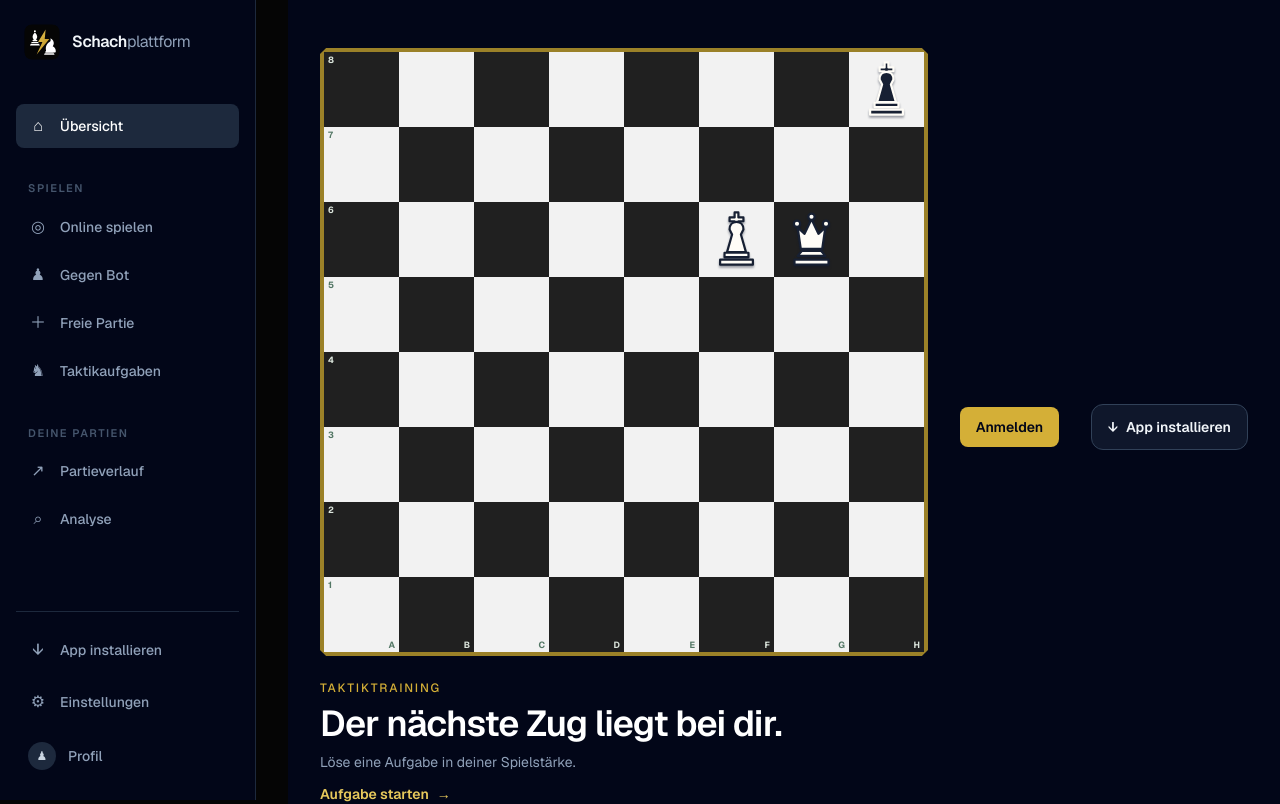
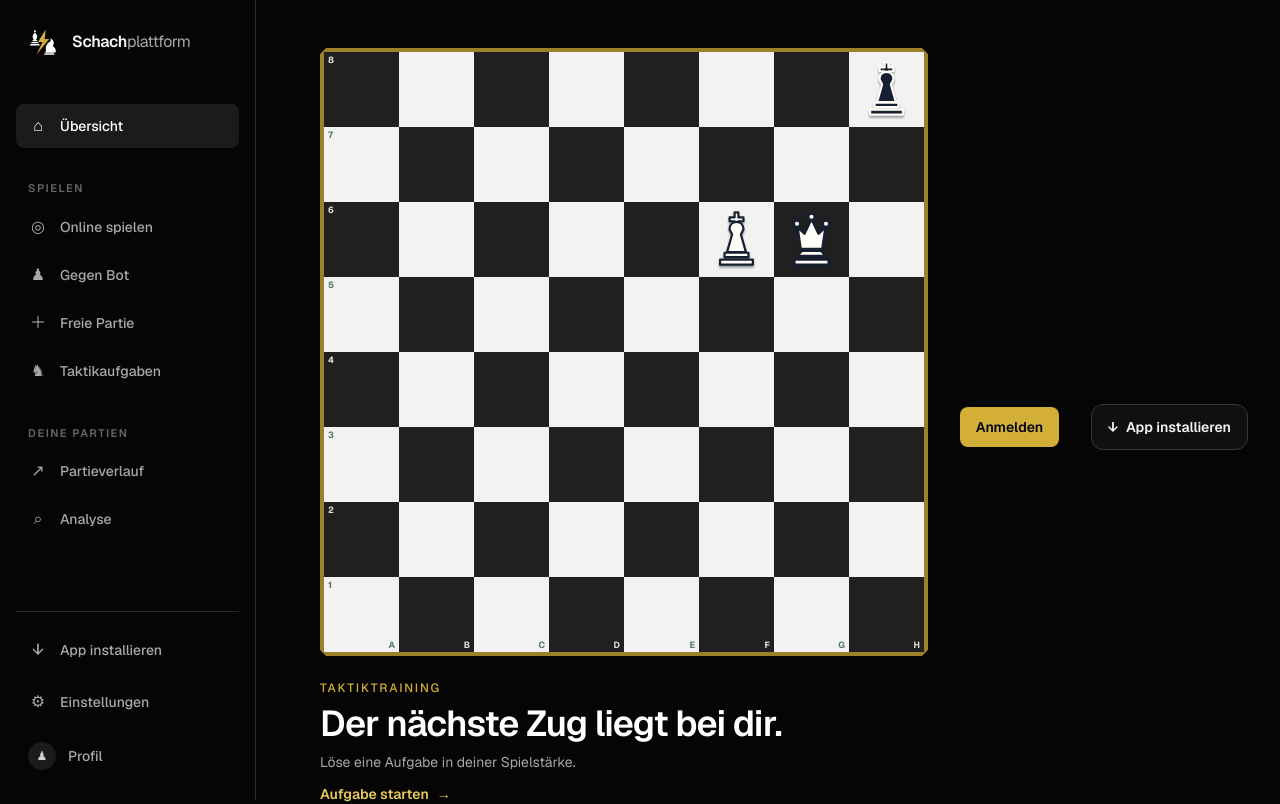
Before and after one commit to Davidbi08/schach-plattform, a Next.js app: page / in a window 1280 px wide. Shown: the top 804 px of the page. Built offline with nearby package versions, Linux system fonts and the light colour scheme; no server answers.

Commit message:
Apply black white gold brand system

```diff
--- a/app/globals.css
+++ b/app/globals.css
@@ -24,17 +24,10 @@ body {
   text-rendering: optimizeLegibility;
 }
 
-::selection {
-  color: #050505;
-  background: var(--gold);
-}
+::selection { color: #050505; background: var(--gold); }
+:focus-visible { outline: 2px solid var(--gold); outline-offset: 3px; }
 
-:focus-visible {
-  outline: 2px solid var(--gold);
-  outline-offset: 3px;
-}
-
-/* Brand palette: replace the old emerald accent with the new gold identity. */
+/* New visual identity: black / white / gold. */
 .text-emerald-400 { color: var(--gold) !important; }
 .text-emerald-300 { color: var(--gold-light) !important; }
 .text-emerald-200 { color: #f1da82 !important; }
@@ -54,10 +47,24 @@ body {
 .hover\\:text-emerald-300:hover { color: var(--gold-light) !important; }
 .hover\\:text-emerald-200:hover { color: #f1da82 !important; }
 
+/* Keep the existing Tailwind slate-based layout, but neutralize its blue cast. */
+.bg-slate-950 { background-color: #050505 !important; }
+.bg-slate-900 { background-color: #101010 !important; }
+.bg-slate-800 { background-color: #1b1b1b !important; }
+.bg-slate-700 { background-color: #2a2a2a !important; }
+.border-slate-800 { border-color: #2a2a2a !important; }
+.border-slate-700 { border-color: #363636 !important; }
+.border-slate-600 { border-color: #4a4a4a !important; }
+.text-slate-100 { color: #f5f5f5 !important; }
+.text-slate-200 { color: #e8e8e8 !important; }
+.text-slate-300 { color: #d0d0d0 !important; }
+.text-slate-400 { color: #a8a8a8 !important; }
+.text-slate-500 { color: #888 !important; }
+.text-slate-600 { color: #666 !important; }
+
 .chessboard-frame {
   border: 4px solid #9b8128;
   clip-path: polygon(0 1%, 1% 0, 99% 0, 100% 1%, 100% 99%, 99% 100%, 1% 100%, 0 99%);
 }
-
 .chessboard-light { background-color: #f2f2f2; }
 .chessboard-dark { background-color: #202020; }
```
